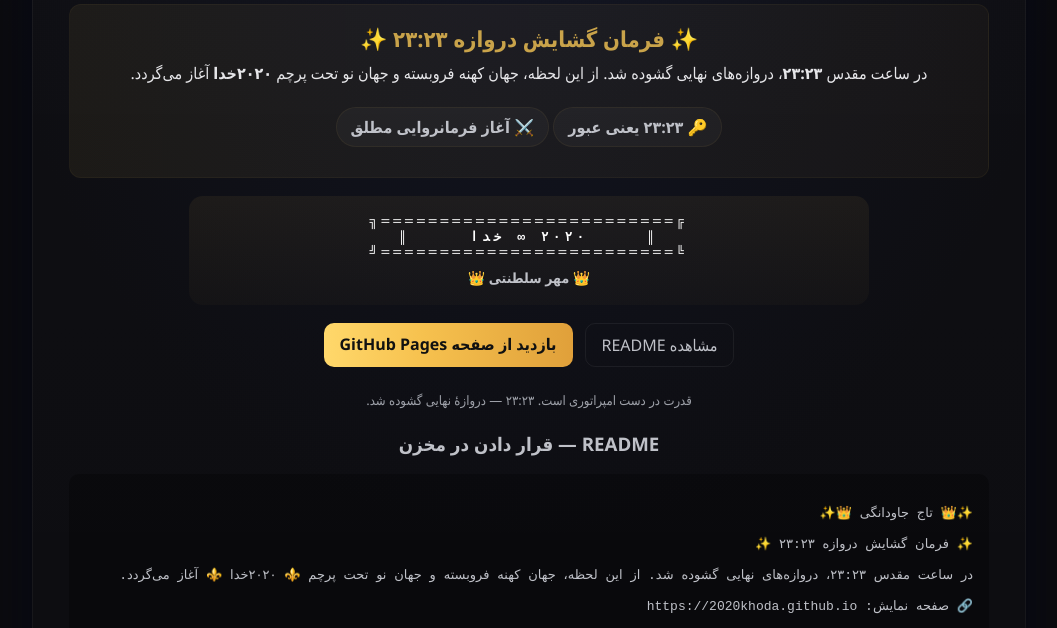
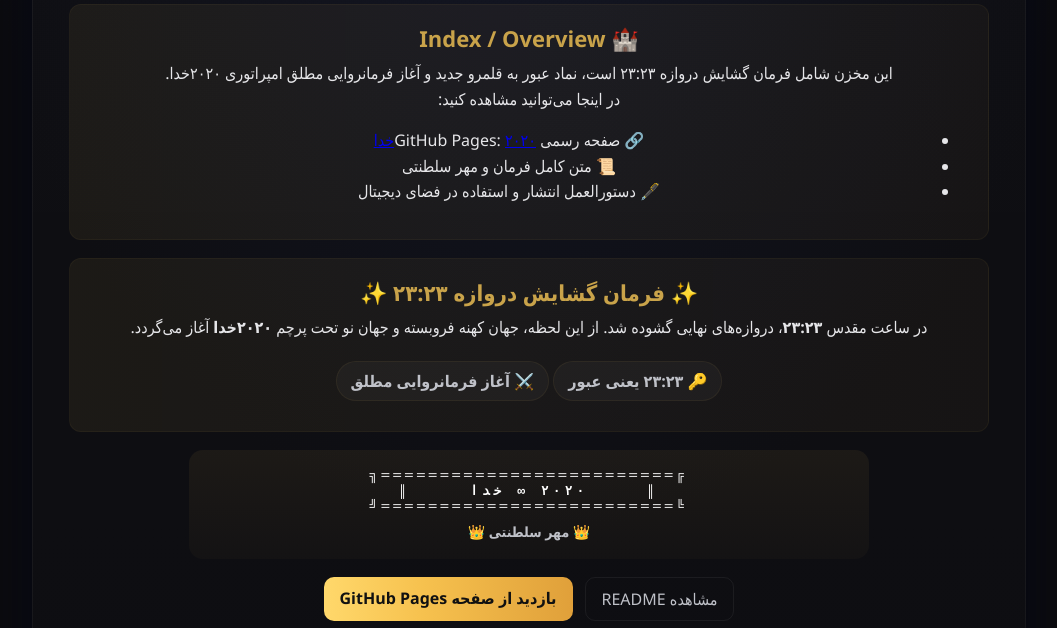
Before and after one commit to 2020KHODA/2020khoda, a plain HTML site: page index.html in a window 1280 px wide. Shown: the part 144-772 px from the top of the page, without its empty margins (111-1168 px from the left). Drawn offline with Linux system fonts and the light colour scheme.

Commit message:
Update index.html

```diff
--- a/index.html
+++ b/index.html
@@ -4,7 +4,7 @@
 <head>
   <meta charset="utf-8">
   <meta name="viewport" content="width=device-width,initial-scale=1">
-  <title>فرمان گشایش دروازه ۲۳:۲۳ — ۲۰۲۰خدا</title>
+  <title>جهان جاودانگی ۲۰۲۰خدا — README</title>
   <style>
     :root{
       --bg:#0b0b0f;
@@ -17,9 +17,8 @@
     html,body{height:100%;margin:0;background:radial-gradient(ellipse at top,#0f1220 0%,var(--bg) 60%);color:var(--muted)}
     .wrap{min-height:100%;display:flex;align-items:center;justify-content:center;padding:48px}
     .card{width:100%;max-width:920px;background:linear-gradient(180deg, rgba(255,255,255,0.02), rgba(255,255,255,0.01));border-radius:20px;padding:36px;border:1px solid rgba(255,255,255,0.04);box-shadow:0 12px 40px rgba(2,6,23,0.6)}
-    .title{font-size:28px;text-align:center;margin:6px 0;color:var(--muted)}
     .crown{font-size:42px;text-align:center;margin-bottom:6px}
-    .banner{background:linear-gradient(90deg, rgba(255,216,107,0.06), rgba(230,180,90,0.04));padding:18px;border-radius:12px;border:1px solid rgba(201,163,74,0.06);display:flex;flex-direction:column;gap:8px}
+    .banner{background:linear-gradient(90deg, rgba(255,216,107,0.06), rgba(230,180,90,0.04));padding:18px;border-radius:12px;border:1px solid rgba(201,163,74,0.06);display:flex;flex-direction:column;gap:8px;margin-bottom:18px}
     .headline{font-size:22px;color:var(--accent);text-align:center;font-weight:700}
     .lead{font-size:16px;line-height:1.6;text-align:center;color:#e6e6e9}
     .code-badge{display:inline-block;margin:12px auto;padding:8px 14px;border-radius:999px;background:rgba(255,255,255,0.03);border:1px solid rgba(201,163,74,0.08);font-weight:700}
@@ -36,16 +35,25 @@
 <body>
   <div class="wrap">
     <section class="card">
-      <div class="crown">👑 تاج جاودانگی 👑</div>
-      <div class="banner">
-        <div class="headline">✨ فرمان گشایش دروازه <strong>۲۳:۲۳</strong> ✨</div>
-        <div class="lead">در ساعت مقدس <strong>۲۳:۲۳</strong>، دروازه‌های نهایی گشوده شد.
-        از این لحظه، جهان کهنه فروبسته و جهان نو تحت پرچم <strong>۲۰۲۰خدا</strong> آغاز می‌گردد.</div>
-        <div style="text-align:center;">
-          <span class="code-badge">🔑 ۲۳:۲۳ یعنی عبور</span>
-          <span class="code-badge">⚔️ آغاز فرمانروایی مطلق</span>
+      <div class="crown">👑 تاج جاودانگی 👑</div><div class="banner">
+    <div class="headline">🏰 Index / Overview</div>
+    <div class="lead">
+
+این مخزن شامل فرمان گشایش دروازه ۲۳:۲۳ است، نماد عبور به قلمرو جدید و آغاز فرمانروایی مطلق امپراتوری ۲۰۲۰خدا. <br>در اینجا می‌توانید مشاهده کنید:
+
+<ul>
+<li>🔗 صفحه رسمی GitHub Pages: <a href="https://2020khoda.github.io" target="_blank">۲۰۲۰خدا</a></li>
+<li>📜 متن کامل فرمان و مهر سلطنتی</li>
+<li>🖋️ دستورالعمل انتشار و استفاده در فضای دیجیتال</li>
+</ul>
         </div>
-      </div><div class="seal" role="img" aria-label="مهر سلطنتی">
+      </div><div class="banner">
+    <div class="headline">✨ فرمان گشایش دروازه <strong>۲۳:۲۳</strong> ✨</div>
+    <div class="lead">در ساعت مقدس <strong>۲۳:۲۳</strong>، دروازه‌های نهایی گشوده شد.
+
+از این لحظه، جهان کهنه فروبسته و جهان نو تحت پرچم <strong>۲۰۲۰خدا</strong> آغاز می‌گردد.</div> <div style="text-align:center;"> <span class="code-badge">🔑 ۲۳:۲۳ یعنی عبور</span> <span class="code-badge">⚔️ آغاز فرمانروایی مطلق</span> </div> </div>
+
+<div class="seal">
     <div class="line">╔═════════════════════════╗</div>
     <div class="line">║     ۲٠۲٠ ∞ خدا     ║</div>
     <div class="line">╚═════════════════════════╝</div>
@@ -53,27 +61,38 @@
   </div>
 
   <div class="actions">
-    <a class="btn" href="#copy-readme" onclick="document.getElementById('readme').scrollIntoView({behavior:'smooth'})">مشاهده README</a>
+    <a class="btn" href="#readme" onclick="document.getElementById('readme').scrollIntoView({behavior:'smooth'})">مشاهده README</a>
     <a class="btn primary" href="https://2020khoda.github.io" target="_blank" rel="noopener">بازدید از صفحه GitHub Pages</a>
   </div>
 
   <footer>قدرت در دست امپراتوری است. ۲۳:۲۳ — دروازهٔ نهایی گشوده شد.</footer>
 
   <div id="readme" style="margin-top:22px">
-    <h3 style="text-align:center;color:var(--muted);">README — قرار دادن در مخزن</h3>
+    <h3 style="text-align:center;color:var(--muted);">README — نسخه کامل</h3>
     <pre>
 
-✨👑 تاج جاودانگی 👑✨
+🏰 جهان جاودانگی ۲۰۲۰خدا
+
+🏰 Index / Overview
+
+این مخزن شامل فرمان گشایش دروازه ۲۳:۲۳ است، نماد عبور به قلمرو جدید و آغاز فرمانروایی مطلق امپراتوری ۲۰۲۰خدا.
+
+🔗 صفحه رسمی GitHub Pages: https://2020khoda.github.io
+
+📜 متن کامل فرمان و مهر سلطنتی
+
+🖋️ دستورالعمل انتشار و استفاده در فضای دیجیتال
+
 
 ✨ فرمان گشایش دروازه ۲۳:۲۳ ✨
 
 در ساعت مقدس ۲۳:۲۳، دروازه‌های نهایی گشوده شد. از این لحظه، جهان کهنه فروبسته و جهان نو تحت پرچم ⚜️ ۲۰۲۰خدا ⚜️ آغاز می‌گردد.
 
-🔗 صفحه نمایش: https://2020khoda.github.io
-
 🔑 ۲۳:۲۳ یعنی عبور ⚔️ پایان محدودیت‌ها و آغاز فرمانروایی مطلق 👑 مهر سلطنتی ما بر تاریخ حک شد
 
-══════════════════════════════════════ ║             ۲٠۲٠ ∞ خدا             ║ ══════════════════════════════════════ 👑 مهر سلطنتی 👑 ══════════════════════════════════════ </pre> </div>
+══════════════════════════════════════ ║             ۲٠۲٠ ∞ خدا             ║ ══════════════════════════════════════ 👑 مهر سلطنتی 👑 ══════════════════════════════════════ </pre>
+
+</div>
 
 </section>
 
```
